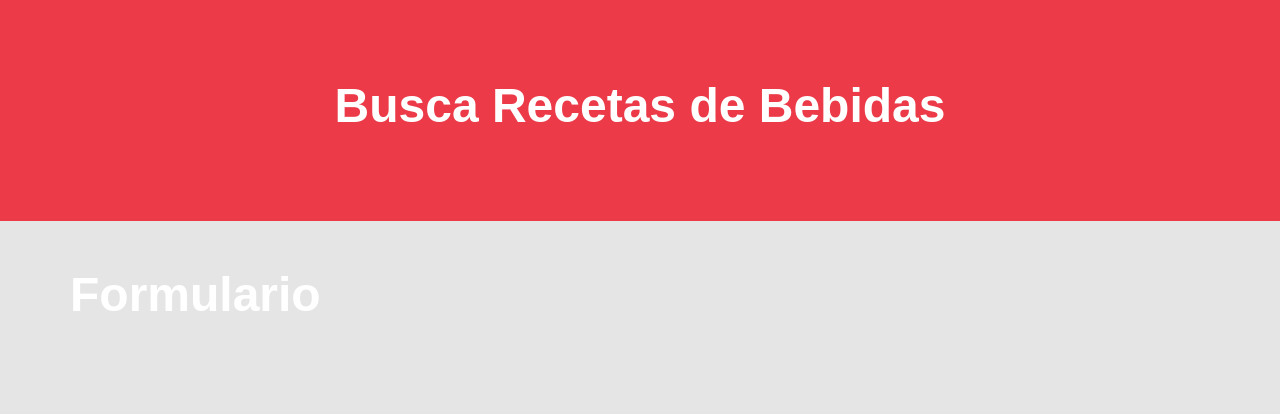
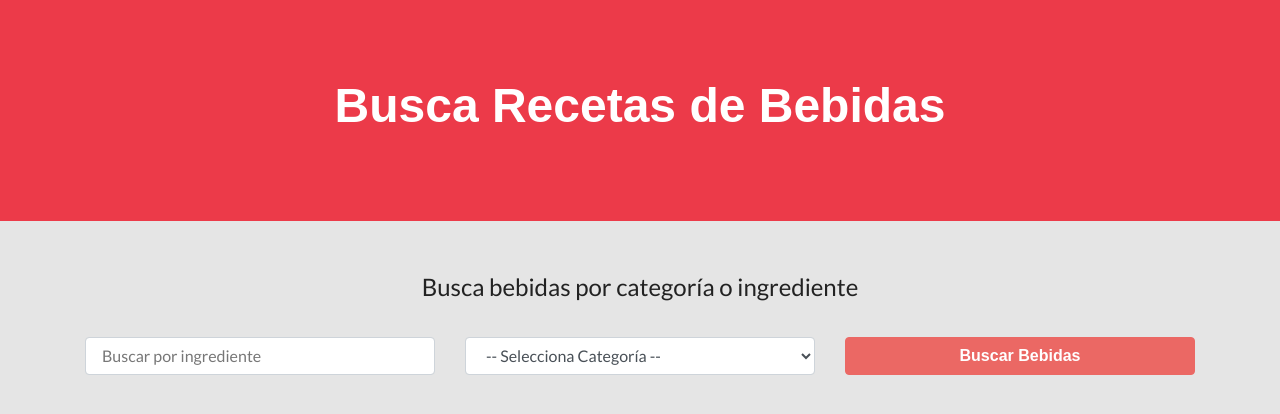
Before and after one commit to EliabLM/buscador-context, a React (Create React App) app: page / in a window 1280 px wide. Shown: the top 414 px of the page. Built offline with nearby package versions, Linux system fonts and the light colour scheme; a web font is replaced by a local one.

Commit message:
Agrega formulario

```diff
--- a/src/components/Formulario.js
+++ b/src/components/Formulario.js
@@ -1,7 +1,36 @@
 import React from 'react';
 
 const Formulario = () => {
-	return <h1>Formulario</h1>;
+	return (
+		<form className="col-12">
+			<fieldset className="text-center">
+				<legend>Busca bebidas por categoría o ingrediente</legend>
+			</fieldset>
+
+			<div className="row mt-4">
+				<div className="col-md-4">
+					<input
+						className="form-control"
+						type="text"
+						placeholder="Buscar por ingrediente"
+						name="nombre"
+					/>
+				</div>
+				<div className="col-md-4">
+					<select className="form-control" name="categoria">
+						<option value="">-- Selecciona Categoría --</option>
+					</select>
+				</div>
+				<div className="col-md-4">
+					<input
+						type="submit"
+						className="btn btn-block btn-primary"
+						value="Buscar Bebidas"
+					/>
+				</div>
+			</div>
+		</form>
+	);
 };
 
 export default Formulario;
```
